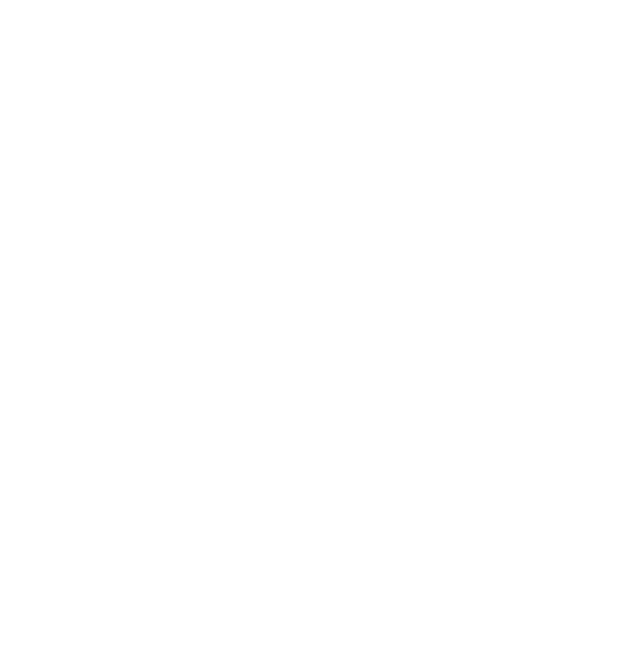
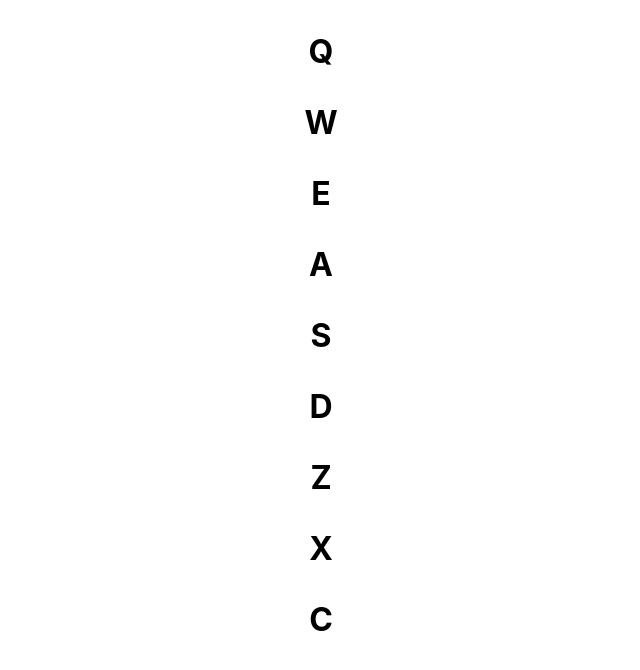
Before and after one commit to sahanabalram/react-drummachine, a React (Create React App) app: page / in a window 1280 px wide. Shown: the top 670 px of the page, without its empty margins (319-959 px from the left). Built offline with nearby package versions, Linux system fonts and the light colour scheme.

Commit message:
Include onclick functionality

```diff
--- a/src/App.js
+++ b/src/App.js
@@ -14,20 +14,40 @@
 ]
 
 class DrumPad extends Component{
-
+  handleClick = () =>{
+    this.audio.play();
+    this.audio.currentTime = 0;
+    this.props.handleDisplay =(this.props.id);
+  }
   render(){
     return(
-      <div className="drum-pad">
+      <div className="drum-pad" id={this.props.id} onClick={this.handleClick}>
+        <p>{this.props.letter}</p>
+        <audio className="clip"
+        /* reference the actual DOM element for the audio to play that particular component */
+          ref={ref => this.audio = ref}
+          src={this.props.src}
+          id={this.props.letter}>
+        </audio>
       </div>
     )
   }
 }
 
 class App extends Component {
+
+
   render() {
     return (
       <div id="drum-machine" className="App">
         <h1 id="display">
+          {data.map(d => (
+            <DrumPad
+            id={d.id}
+            letter={d.letter}
+            src={d.src}
+           />
+          ))}
         </h1>
       </div>
     );
```
